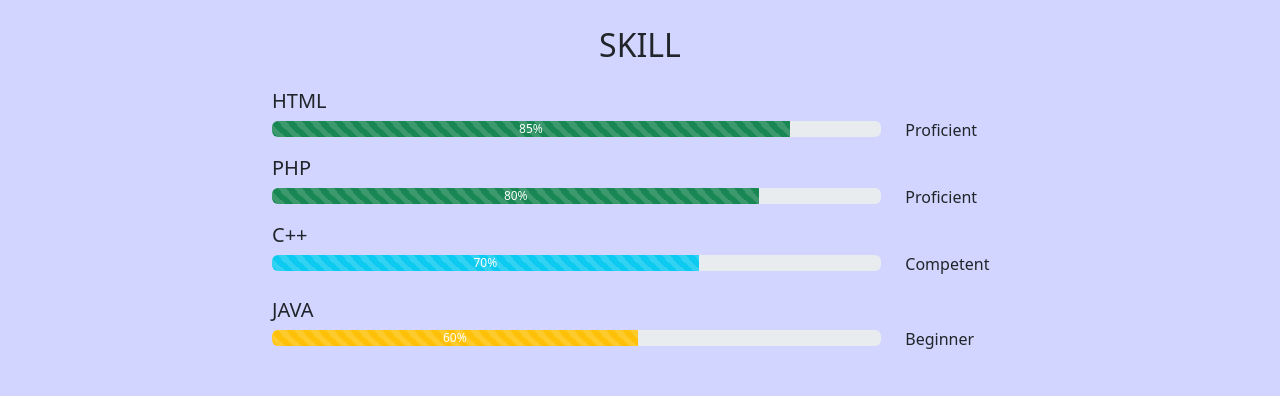
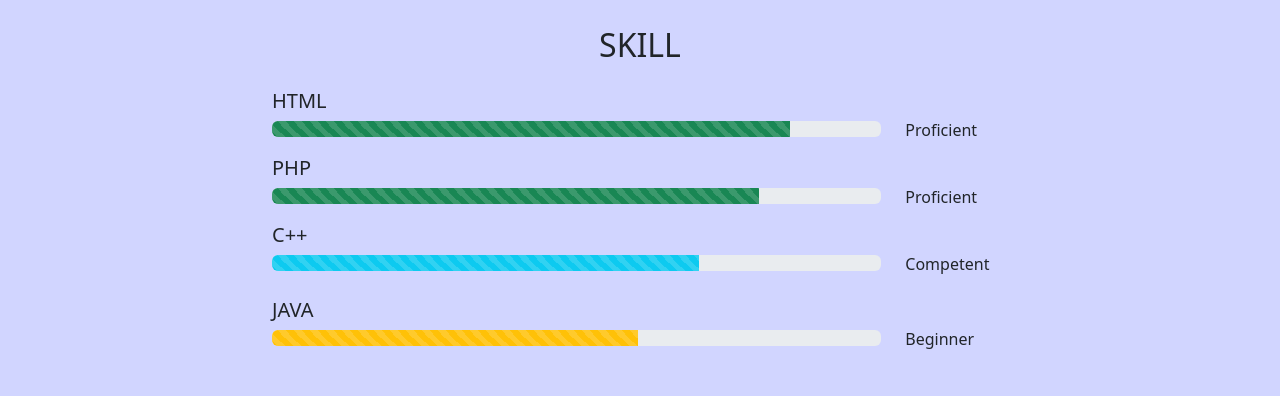
Before and after one commit to Reftha/reftha.github.io, a plain HTML site: page index.html in a window 1280 px wide. Shown: the part 1440-1836 px from the top of the page. Drawn offline with nearby package versions, Linux system fonts and the light colour scheme.

Commit message:
menghilangkan persen

```diff
--- a/index.html
+++ b/index.html
@@ -166,9 +166,7 @@
                     aria-valuemin="0"
                     aria-valuemax="100"
                     style="width: 85%"
-                  >
-                    85%
-                  </div>
+                  ></div>
                 </div>
               </div>
               <div class="col">
@@ -190,9 +188,7 @@
                     aria-valuemin="0"
                     aria-valuemax="100"
                     style="width: 80%"
-                  >
-                    80%
-                  </div>
+                  ></div>
                 </div>
               </div>
               <div class="col">
@@ -214,9 +210,7 @@
                     aria-valuemin="0"
                     aria-valuemax="100"
                     style="width: 70%"
-                  >
-                    70%
-                  </div>
+                  ></div>
                 </div>
               </div>
               <div class="col">
@@ -238,9 +232,7 @@
                     aria-valuemin="0"
                     aria-valuemax="100"
                     style="width: 60%"
-                  >
-                    60%
-                  </div>
+                  ></div>
                 </div>
               </div>
               <div class="col">
```
